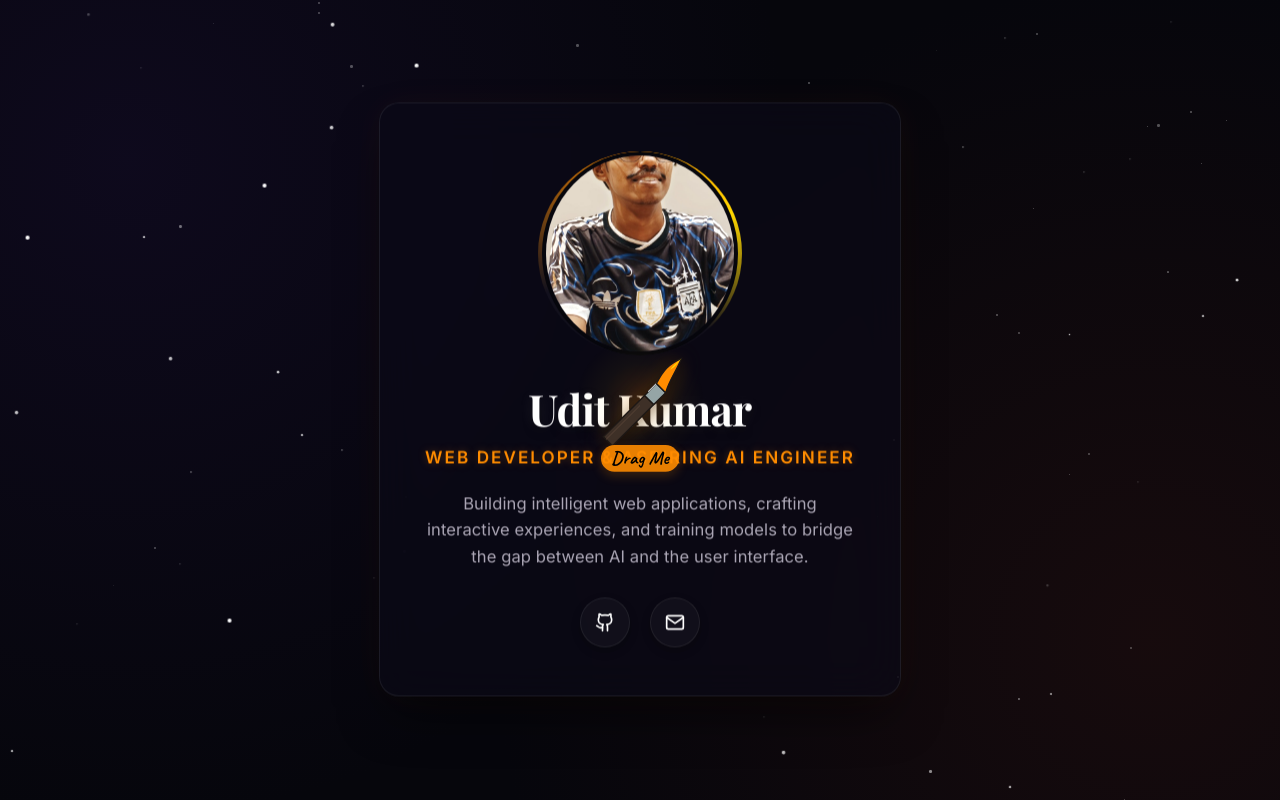
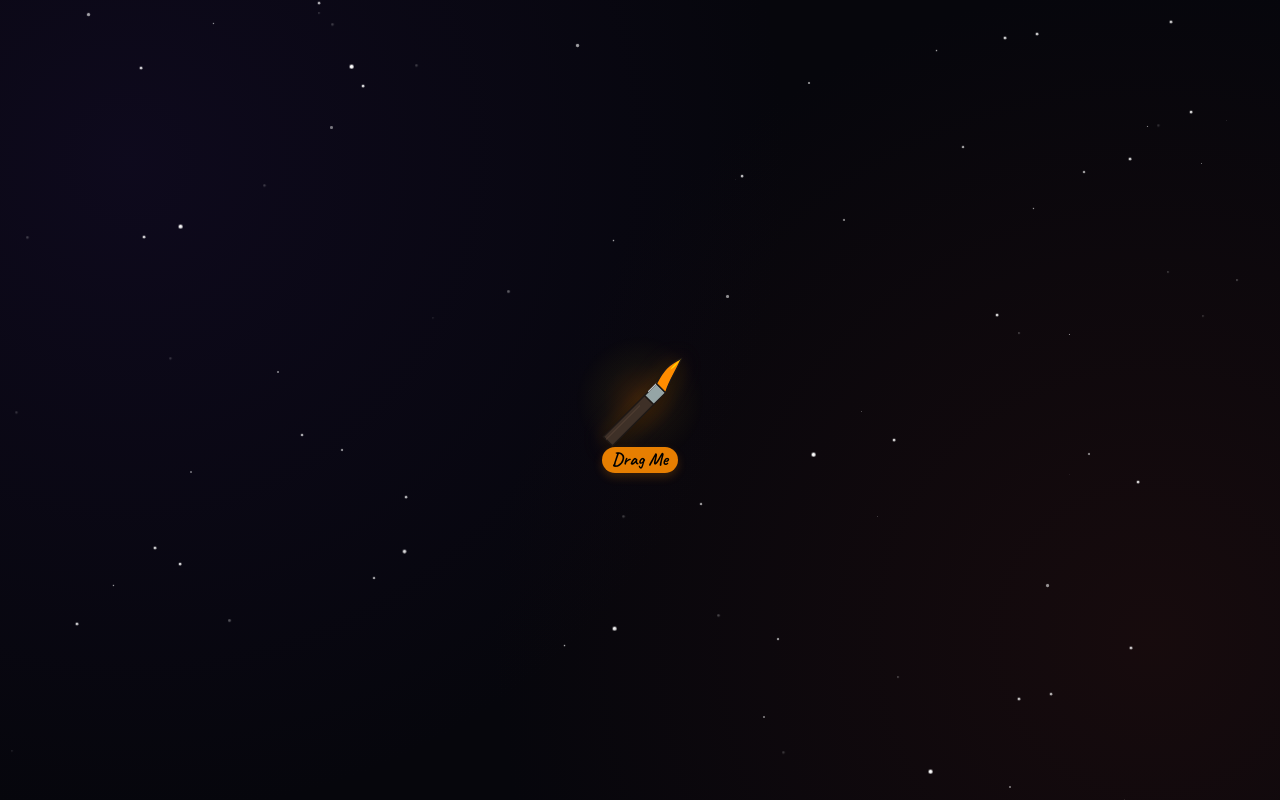
Before and after one commit to udit161/PORTFOLIO, a React (Vite) app in the folder frontend/: page / in a window 1280 px wide. Built offline with nearby package versions, Linux system fonts and the light colour scheme; a web font is replaced by a local one.

Commit message:
feat: remove profile card, make user photo full-screen background with Ken Burns animation

```diff
--- a/frontend/src/App.css
+++ b/frontend/src/App.css
@@ -190,159 +190,46 @@
 }
 
 /* ==========================================================================
-   Profile Card Glassmorphism & Animations
+   Full Screen Background Photo and Cosmic Overlay
    ========================================================================== */
-.profile-card-wrapper {
-  position: relative;
-  z-index: 10;
-  display: flex;
-  align-items: center;
-  justify-content: center;
-  padding: 24px;
+.bg-photo-wrapper {
+  position: fixed;
+  inset: 0;
+  width: 100vw;
+  height: 100vh;
+  overflow: hidden;
+  z-index: -2;
+  pointer-events: none;
 }
 
-.profile-card {
-  background: rgba(12, 10, 24, 0.65); /* Translucent cosmic glass */
-  backdrop-filter: blur(20px);
-  -webkit-backdrop-filter: blur(20px);
-  border: 1px solid rgba(255, 255, 255, 0.08);
-  border-radius: 20px;
-  padding: 48px 40px;
-  max-width: 440px;
-  width: 100%;
-  text-align: center;
-  box-shadow:
-    0 25px 50px -12px rgba(0, 0, 0, 0.6),
-    0 0 35px rgba(255, 140, 0, 0.05);
-  animation: floatCard 6s infinite ease-in-out;
-  transition: border-color 0.3s, box-shadow 0.3s;
-}
-
-.profile-card:hover {
-  border-color: rgba(255, 140, 0, 0.2);
-  box-shadow:
-    0 30px 60px -10px rgba(0, 0, 0, 0.7),
-    0 0 40px rgba(255, 140, 0, 0.1);
-}
-
-@keyframes floatCard {
-  0%, 100% { transform: translateY(0); }
-  50% { transform: translateY(-10px); }
-}
-
-/* Rotating Neon Border Container */
-.profile-pic-border {
-  position: relative;
-  width: 196px;
-  height: 196px;
-  margin: 0 auto 28px;
-  border-radius: 50%;
-  display: flex;
-  align-items: center;
-  justify-content: center;
-  overflow: hidden;
-  background: rgba(255, 255, 255, 0.03);
-  padding: 4px;
-}
-
-/* Cosmic rotating nebula border */
-.profile-pic-border::before {
-  content: '';
-  position: absolute;
-  width: 250px;
-  height: 250px;
-  background: conic-gradient(
-    transparent,
-    var(--accent) 30%,
-    #ffd700 50%,
-    transparent 70%
-  );
-  animation: rotateBorder 8s linear infinite;
-}
-
-@keyframes rotateBorder {
-  from { transform: rotate(0deg); }
-  to { transform: rotate(360deg); }
-}
-
-.profile-pic-container {
-  position: relative;
-  z-index: 2;
-  width: 100%;
-  height: 100%;
-  border-radius: 50%;
-  overflow: hidden;
-  border: 4px solid #06060c; /* Matches space black */
-  background: #100d20;
-}
-
-.profile-pic {
+.bg-photo {
   width: 100%;
   height: 100%;
   object-fit: cover;
+  filter: contrast(1.15) brightness(0.35) grayscale(0.2);
   display: block;
-  filter: contrast(1.05) brightness(1.02);
-  transition: transform 0.6s cubic-bezier(0.165, 0.84, 0.44, 1), filter 0.4s;
+  animation: cosmicPan 24s infinite ease-in-out;
+  transform-origin: center center;
 }
 
-.profile-card:hover .profile-pic {
-  transform: scale(1.08);
-  filter: contrast(1.1) brightness(1.08);
+.bg-photo-overlay {
+  position: absolute;
+  inset: 0;
+  background: radial-gradient(
+    circle at center,
+    rgba(6, 6, 12, 0.45) 0%,
+    rgba(16, 12, 33, 0.8) 75%,
+    rgba(6, 6, 12, 0.95) 100%
+  );
+  z-index: -1;
+  pointer-events: none;
 }
 
-.profile-name {
-  font-family: var(--heading);
-  font-size: 2.4rem;
-  font-weight: 700;
-  color: var(--text-h);
-  margin: 0 0 8px 0;
-  text-shadow: 0 4px 10px rgba(0, 0, 0, 0.4), 0 0 15px rgba(255, 255, 255, 0.1);
+@keyframes cosmicPan {
+  0%, 100% {
+    transform: scale(1.02) translate(0px, 0px);
+  }
+  50% {
+    transform: scale(1.08) translate(-1%, -1%);
+  }
 }
-
-.profile-title {
-  font-family: var(--sans);
-  font-size: 0.95rem;
-  font-weight: 700;
-  text-transform: uppercase;
-  letter-spacing: 0.12em;
-  color: var(--accent);
-  margin: 0 0 20px 0;
-  text-shadow: 0 0 8px rgba(255, 140, 0, 0.3);
-}
-
-.profile-bio {
-  font-family: var(--sans);
-  font-size: 0.92rem;
-  color: #aba6b5;
-  line-height: 1.6;
-  margin: 0 0 28px 0;
-}
-
-.profile-links {
-  display: flex;
-  justify-content: center;
-  gap: 20px;
-}
-
-.profile-link-btn {
-  background: rgba(255, 255, 255, 0.03);
-  border: 1px solid rgba(255, 255, 255, 0.08);
-  color: #ffffff;
-  width: 48px;
-  height: 48px;
-  border-radius: 50%;
-  display: flex;
-  align-items: center;
-  justify-content: center;
-  transition: all 0.3s cubic-bezier(0.25, 0.8, 0.25, 1);
-  cursor: pointer;
-  box-shadow: 0 4px 10px rgba(0, 0, 0, 0.2);
-}
-
-.profile-link-btn:hover {
-  background: var(--accent-bg);
-  border-color: var(--accent-border);
-  color: var(--accent);
-  box-shadow: 0 0 15px var(--accent-bg);
-  transform: translateY(-3px) scale(1.05);
-}
--- a/frontend/src/App.jsx
+++ b/frontend/src/App.jsx
@@ -69,7 +69,13 @@ export default function App() {
   return (
     <div className="meteorite-app-root">
 
-      {/* 1. Twinkling Stars Background */}
+      {/* 1. Full-screen Background Photo with overlay */}
+      <div className="bg-photo-wrapper">
+        <img src={userPic} alt="Cosmic Background" className="bg-photo" />
+        <div className="bg-photo-overlay" />
+      </div>
+
+      {/* 2. Twinkling Stars Background */}
       <div className="stars-container">
         {STARS.map((star) => (
           <div
@@ -87,7 +93,7 @@ export default function App() {
         ))}
       </div>
 
-      {/* 2. Automated Shooting Stars / Meteorites */}
+      {/* 3. Automated Shooting Stars / Meteorites */}
       <div className="shooting-stars-container">
         <div className="meteorite met-1" />
         <div className="meteorite met-2" />
@@ -95,7 +101,7 @@ export default function App() {
         <div className="meteorite met-4" />
       </div>
 
-      {/* 3. Drag-Trail Particle Emitter (Embers) */}
+      {/* 4. Drag-Trail Particle Emitter (Embers) */}
       {particles.map((p) => (
         <div
           key={p.id}
@@ -112,36 +118,6 @@ export default function App() {
         />
       ))}
 
-      {/* 4. Main Profile Component (Web Dev & AI Engineer Profile Card) */}
-      <div className="profile-card-wrapper">
-        <div className="profile-card paper-texture">
-          <div className="profile-pic-border">
-            <div className="profile-pic-container">
-              <img src={userPic} alt="Udit Kumar" className="profile-pic" />
-            </div>
-          </div>
-          <h1 className="profile-name">Udit Kumar</h1>
-          <p className="profile-title">Web Developer &amp; Aspiring AI Engineer</p>
-          <p className="profile-bio">
-            Building intelligent web applications, crafting interactive experiences, and training models to bridge the gap between AI and the user interface.
-          </p>
-          <div className="profile-links">
-            <a href="https://github.com" target="_blank" rel="noreferrer" title="GitHub" className="profile-link-btn">
-              <svg viewBox="0 0 24 24" width="20" height="20" stroke="currentColor" strokeWidth="2" fill="none" strokeLinecap="round" strokeLinejoin="round" aria-hidden="true" style={{ display: 'block' }}>
-                <path d="M15 22v-4a4.8 4.8 0 0 0-1-3.5c3 0 6-2 6-5.5.08-1.25-.27-2.48-1-3.5.28-1.15.28-2.35 0-3.5 0 0-1 0-3 1.5-2.64-.5-5.36-.5-8 0C6 2 5 2 5 2c-.3 1.15-.3 2.35 0 3.5A5.403 5.403 0 0 0 4 9c0 3.5 3 5.5 6 5.5-.39.49-.68 1.05-.85 1.65-.17.6-.22 1.23-.15 1.85v4"></path>
-                <path d="M9 18c-4.51 2-5-2-7-2"></path>
-              </svg>
-            </a>
-            <a href="mailto:udit.kumar@example.com" title="Email Udit" className="profile-link-btn">
-              <svg viewBox="0 0 24 24" width="20" height="20" stroke="currentColor" strokeWidth="2" fill="none" strokeLinecap="round" strokeLinejoin="round" aria-hidden="true" style={{ display: 'block' }}>
-                <path d="M4 4h16c1.1 0 2 .9 2 2v12c0 1.1-.9 2-2 2H4c-1.1 0-2-.9-2-2V6c0-1.1.9-2 2-2z"></path>
-                <polyline points="22,6 12,13 2,6"></polyline>
-              </svg>
-            </a>
-          </div>
-        </div>
-      </div>
-
       {/* 5. Draggable Paintbrush (Floating on top) */}
       <DraggableBrush onMove={handleBrushMove} />
 
```
